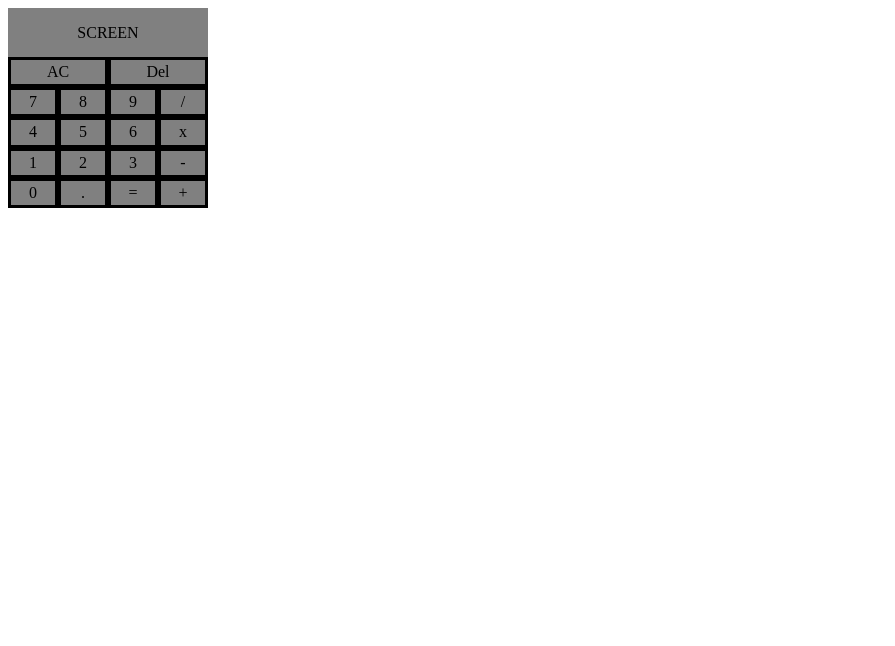
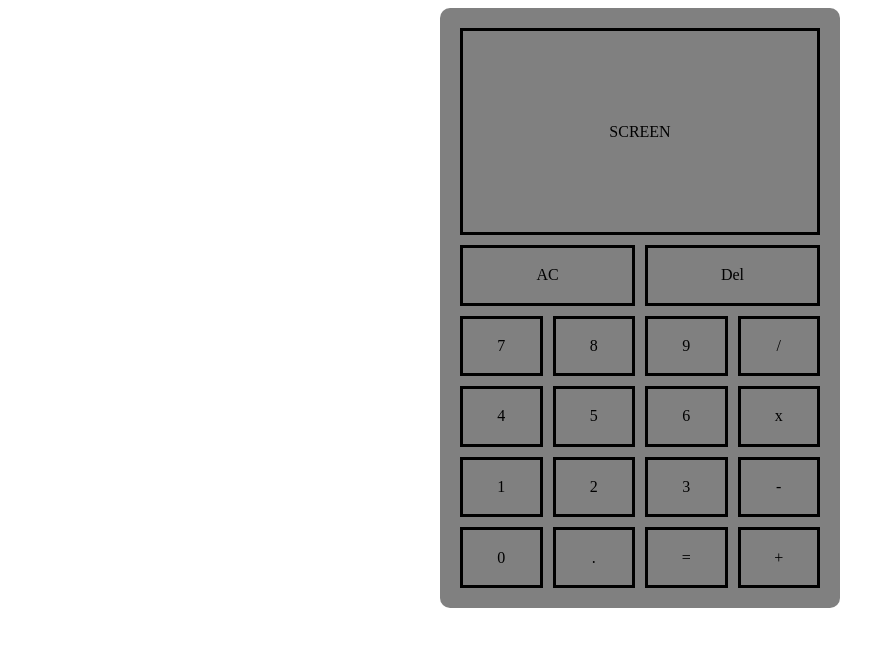
Before and after one commit to swellFella/Project-Calculator, a plain HTML site: page index.html in a window 1280 px wide. Shown: the whole page, without its empty margins (0-895 px from the left). Drawn offline with Linux system fonts and the light colour scheme.

Commit message:
Added more styles to calculator

```diff
--- a/styles.css
+++ b/styles.css
@@ -1,18 +1,31 @@
+body{
+    display: flex;
+    justify-content: center;
+}
 #calculator-container{
     display: grid;
     background-color: gray;
-    width: 200px;
-    height: 200px;
+    min-width: 400px;
+    min-height: 600px;
+    gap: 10px;
+    border-radius: 10px;
+
 }
 #screen{
     display: flex;
     justify-content: center;
     align-items: center;
+
+    border: solid;
+    margin: 5% 5% 0 5%;
 }
 #button-container{
     display: grid;
     grid-template-columns: repeat(4, 1fr);
     grid-template-rows: repeat(5, 1fr);;
+    gap: 10px;
+    margin: 0 5% 5% 5%;
+
 }
 #clear-button{
     grid-column: 1/3;
```
